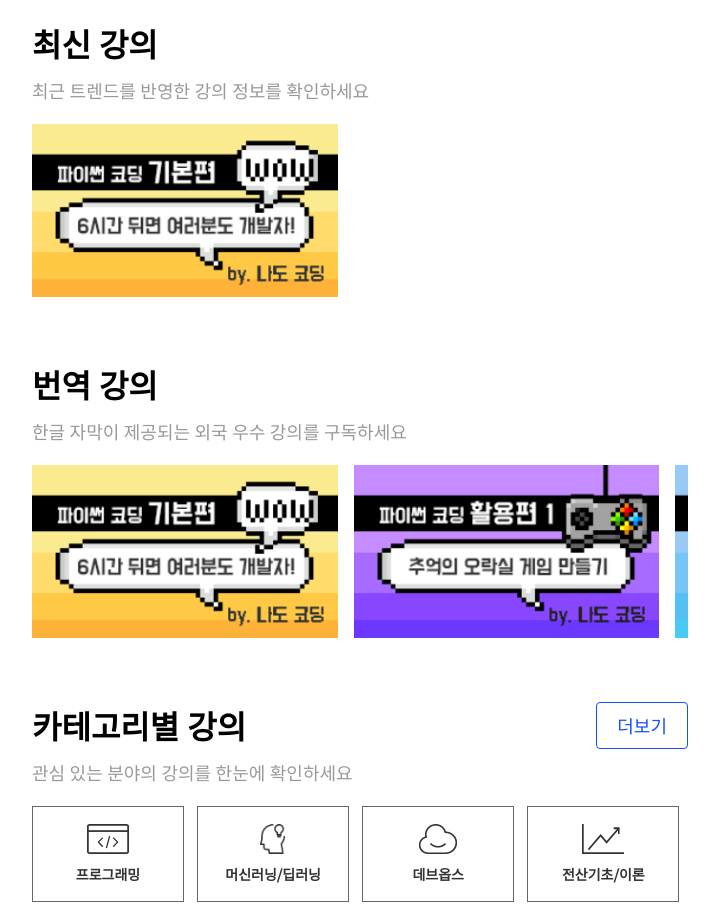
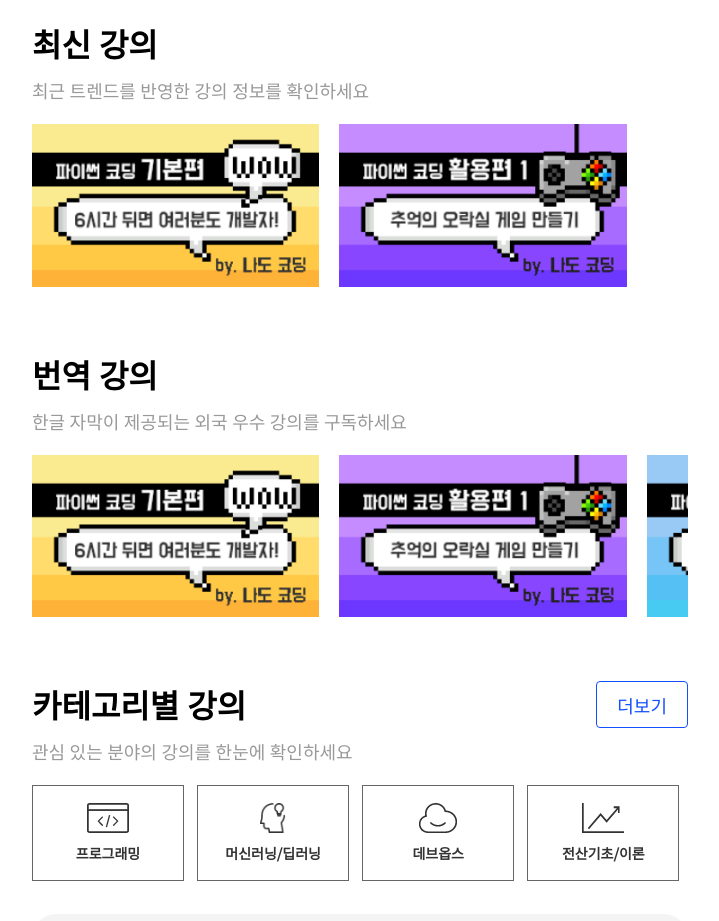
Before and after one commit to duatpwnd/easyup-mobile, a Vue app: page / in a window 1280 px wide. Shown: the part 1240-2161 px from the top of the page, without its empty margins (280-999 px from the left). Built offline with nearby package versions, Linux system fonts and the light colour scheme; what vue-mq would draw is missing.

Commit message:
swiper deploy

```diff
--- a/src/components/main/latest_lec.vue
+++ b/src/components/main/latest_lec.vue
@@ -8,6 +8,12 @@
       <swiper-slide>
         <img
           src="@/assets/images/main/popular_lec1.png"
+          alt="이지업"
+          title="이지업"
+      /></swiper-slide>
+      <swiper-slide>
+        <img
+          src="@/assets/images/main/popular_lec2.png"
           alt="이지업"
           title="이지업"
       /></swiper-slide>
@@ -33,8 +39,8 @@
     }
   }
   .swiper-slide {
-    width: 46.6%;
-    margin-right: 2.44%;
+    // width: 46.6%;
+    // margin-right: 2.44%;
   }
 
   .swiper {
--- a/src/components/main/mixin/mixin.js
+++ b/src/components/main/mixin/mixin.js
@@ -2,7 +2,8 @@ let swiperMixin = {
   data() {
     return {
       swiperOption: {
-        slidesPerView: "auto",
+        spaceBetween: 20,
+        slidesPerView: 2.2,
         pagination: {
           el: ".swiper-pagination",
           clickable: true,
--- a/src/components/main/translation_lec.vue
+++ b/src/components/main/translation_lec.vue
@@ -44,8 +44,8 @@
     }
   }
   .swiper-slide {
-    width: 46.6%;
-    margin-right: 2.44%;
+    // width: 45.6%;
+    // margin-right: 2.44%;
   }
   .swiper {
     margin-top: 20px;
```
